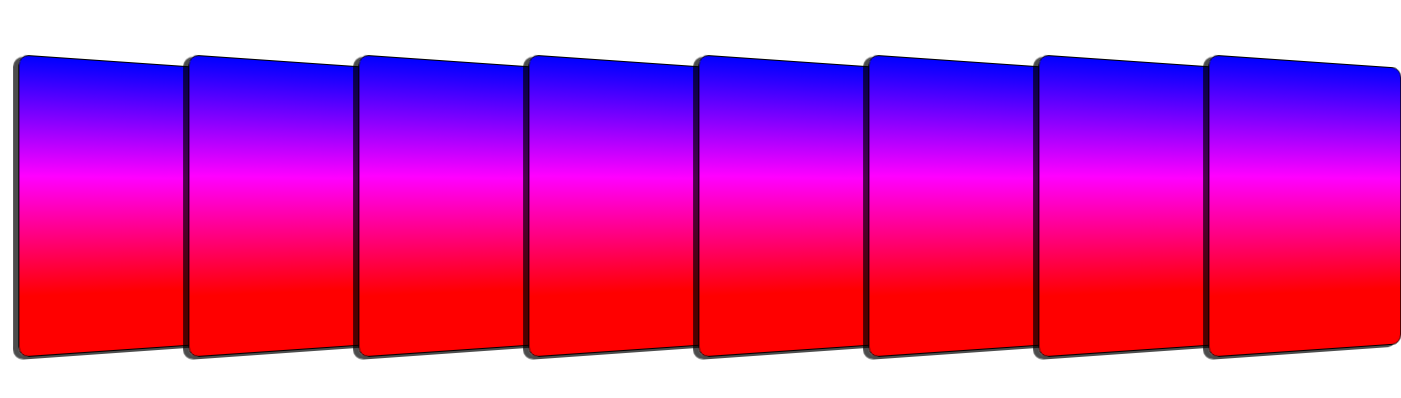
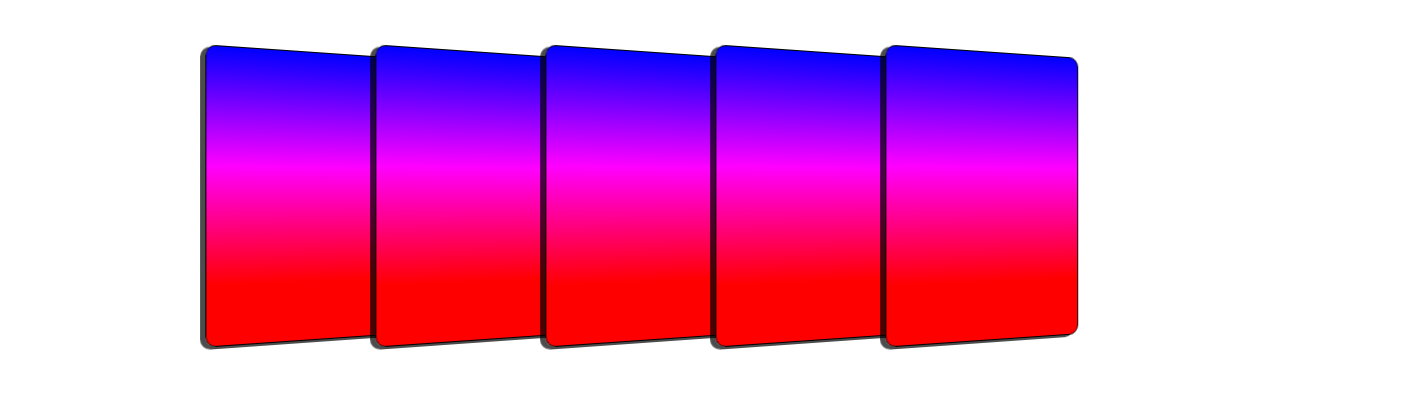
Before and after one commit to julio2116/DeckCards, a React (Vite) app: page / in a window 1280 px wide. Shown: the top 398 px of the page, 1401 px wide, since content can reach past the window. Built offline with nearby package versions, Linux system fonts and the light colour scheme.

Commit message:
Adicionando pequenos ajustes

```diff
--- a/src/components/AllCards.jsx
+++ b/src/components/AllCards.jsx
@@ -6,7 +6,7 @@ import Context from '../components/Context.js';
 
 const AllCards = () => {
     let array = [];
-    for (let i = 0; i < 8; i++) {
+    for (let i = 0; i < 5; i++) {
         array.push(i);
     }
 
@@ -15,7 +15,7 @@ const AllCards = () => {
     return (
         <>
             <div>
-                <div className={styles.container} style={{ maxWidth: `${(array.length - 1) * 170 + 250}px`, height: `420px` }}>
+                <div className={styles.container} style={{ maxWidth: `${(array.length - 1) * 170 + 210}px`, height: `310px` }}>
                     {array.map((number, index) => (
                         <Card key={index} positionLeft={`${index * 170}px`} i={index} />
 
--- a/src/components/allCardsStyles.module.css
+++ b/src/components/allCardsStyles.module.css
@@ -1,6 +1,7 @@
 .container{
     margin: auto;
     margin-top: 35px;
+    margin-bottom: 35px;
     justify-self: center;
     position: relative;
 }
--- a/src/components/cardStyles.module.css
+++ b/src/components/cardStyles.module.css
@@ -3,7 +3,8 @@
     height: 280px;
     width: 200px;
     background: linear-gradient(in hsl, blue, red 80%);
-    margin-top: 30px;
+    margin-top: 20px;
+    margin-bottom: 20px;
     border-radius: 10px;
     border: 1px solid black;
     transform: translateX(0px) perspective(800px) translate3d(10px, 0, 20px) rotateY(21deg);
```
